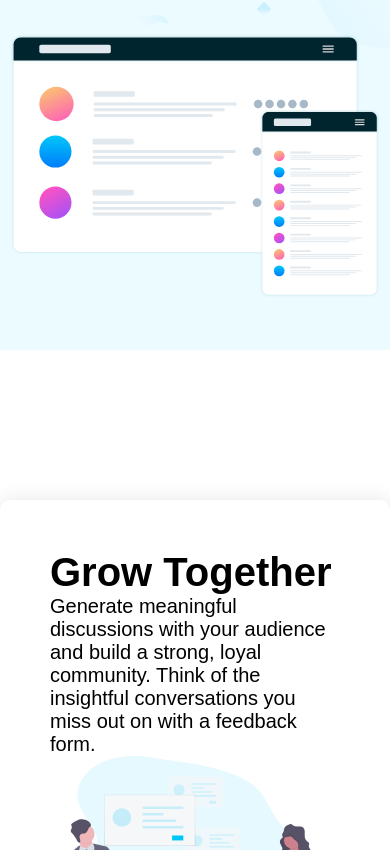
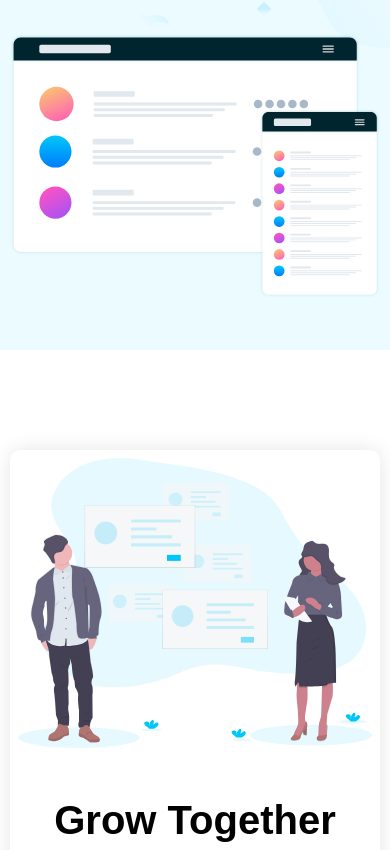
Before and after one commit to matheuspergoli/huddle-landing-page_v3, a plain HTML site: page index.html in a window 390 px wide. Shown: the part 449-1299 px from the top of the page. Drawn offline with nearby package versions, Linux system fonts and the light colour scheme.

Commit message:
Melhorando responsividade

```diff
--- a/assets/css/breakpoint.css
+++ b/assets/css/breakpoint.css
@@ -49,3 +49,10 @@
         margin: auto;
     }
 }
+
+/* FEATURES SECTIONS */
+@media (max-width: 768px) {
+    .features-title, .features-desc {
+        text-align: center;
+    }
+}
--- a/assets/css/styles.css
+++ b/assets/css/styles.css
@@ -43,7 +43,7 @@ html {
 #header {
     padding-top: 2.5rem;
     padding-bottom: 5rem;
-    margin-bottom: 15rem;
+    margin-bottom: 10rem;
     background-size: contain;
     background-position: center;
     background-repeat: no-repeat;
@@ -148,11 +148,18 @@ html {
     gap: 5rem;
 }
 
+#feature-section article {
+    display: flex;
+    flex-direction: column;
+    gap: 1.5rem;
+}
+
 .features-title {
     font-size: 4rem;
 }
 
 .img-wrapper {
+    margin: auto;
     max-width: 40rem;
 }
 
@@ -170,27 +177,13 @@ html {
     display: flex;
     justify-content: space-between;
     align-items: center;
-    flex-wrap: wrap;
-    padding: 5rem;
+    flex-wrap: wrap-reverse;
+    gap: 5rem;
     border-radius: 1rem;
+    padding: clamp(0px, 2vw, 3.5rem);
     box-shadow: 0px 0px 20px 0px rgba(0, 0, 0, 0.1);
 }
 
-#grow-together, #flowing-conversations, #your-users > * {
-    flex: 1 1 15rem;
+#grow-together > *, #flowing-conversations > *, #your-users > * {
+    flex: 1 1 25rem;
 }
-
-/* SECTION GROW TOGETHER */
-#grow-together {
-
-}
-
-/* SECTION FLOWING CONVERSATIONS */
-#flowing-conversations {
-
-}
-
-/* SECTION YOUR USERS */
-#your-users {
-
-}
--- a/index.html
+++ b/index.html
@@ -36,7 +36,7 @@
         </section>
     </header>
 
-    <main id="feature-section">
+    <main id="feature-section" class="container">
         <section id="grow-together" class="container">
             <article>
                 <h1 class="features-title">Grow Together</h1>
```
